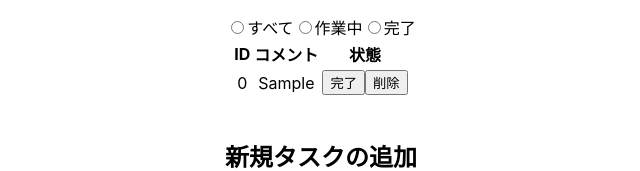
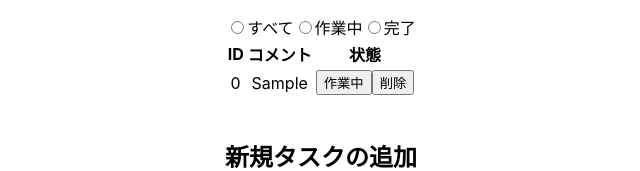
Before and after one commit to kakky08/React, a React (Create React App) app: page / in a window 1280 px wide. Both pictures are taken after typing "Sample" into the empty fields and a click on the button "追加". Shown: the part 151-322 px from the top of the page, without its empty margins (319-959 px from the left). Built offline with nearby package versions, Linux system fonts and the light colour scheme.

Commit message:
状態の変更機能の実装

```diff
--- a/src/components/TodoList.jsx
+++ b/src/components/TodoList.jsx
@@ -4,6 +4,11 @@ export const TodoList = ({ taskList, setTaskList }) => {
 
     const handleDelete = (id) => {
         setTaskList(taskList.filter((task) => task.id !== id));
+    }
+
+    const handleChengeState = (index) => {
+        taskList[index].state = taskList[index].state === '作業中' ? '完了' : '作業中';
+        setTaskList([...taskList]);
     }
 
     return (
@@ -27,7 +32,7 @@ export const TodoList = ({ taskList, setTaskList }) => {
                             <td className='data'>{ task.id }</td>
                             <td className='data'>{ task.text }</td>
                             <td className='data'>
-                                <button className='button completeion'>完了</button>
+                                <button className='button completeion' onClick={() => handleChengeState(index)}>{ task.state }</button>
                                 <button className='button delete' onClick={() => handleDelete(task.id)}>削除</button>
                             </td>
                         </tr>
```
